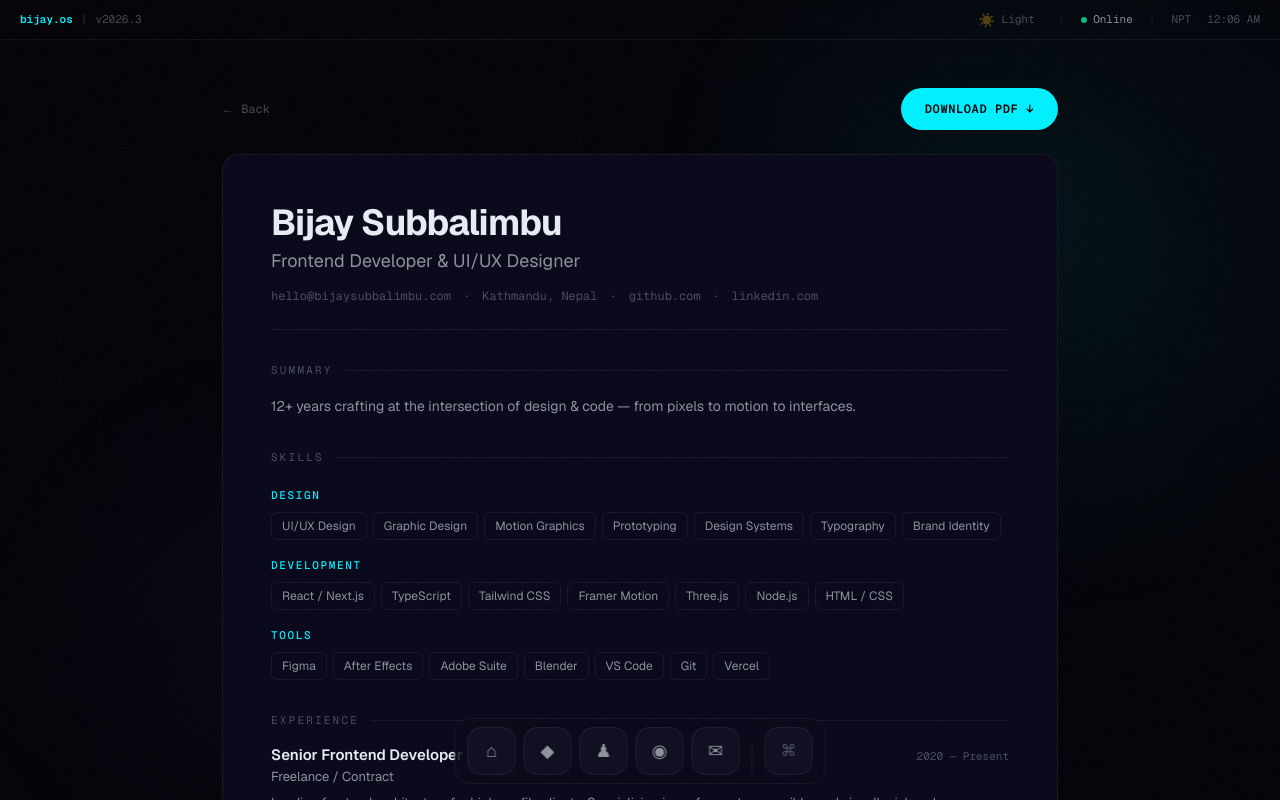
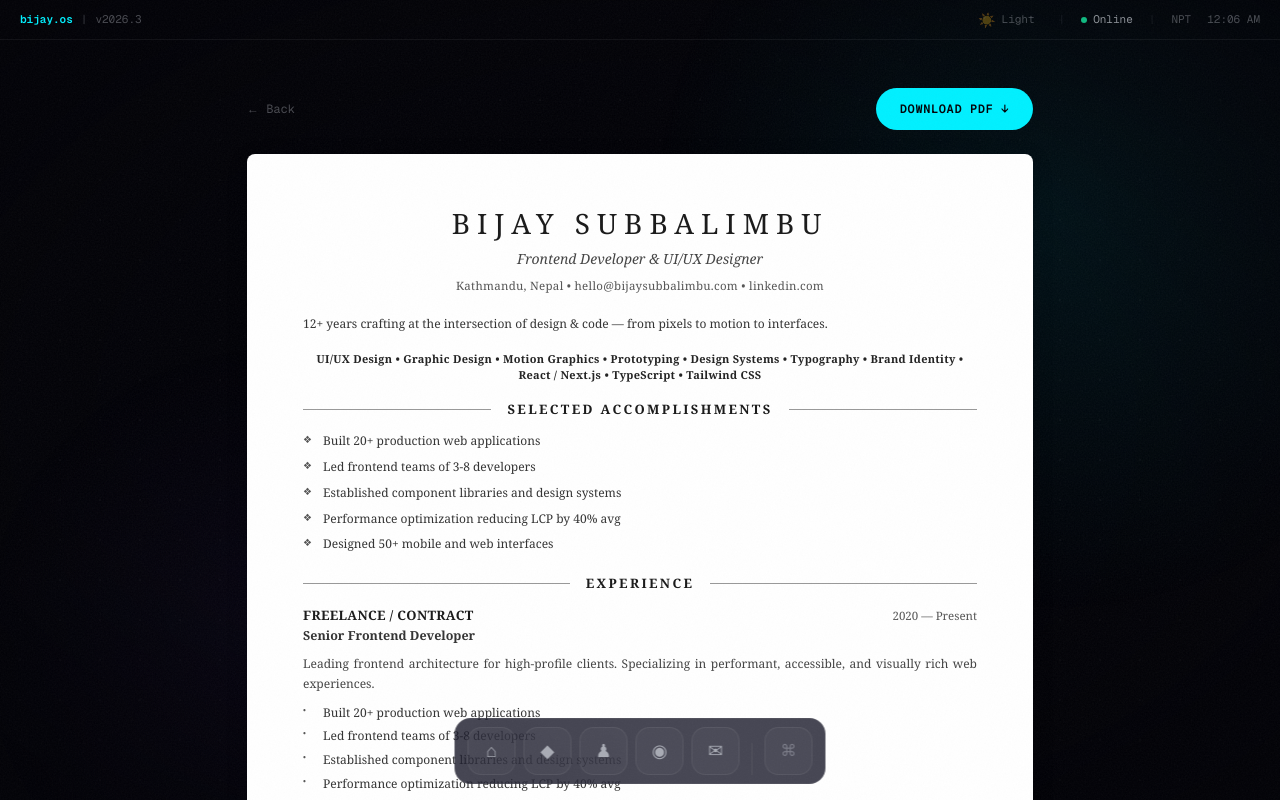
Before and after one commit to Limbuthitoo/portfolio, a Next.js app: page /resume in a window 1280 px wide. Built offline with nearby package versions, Linux system fonts and the light colour scheme.

Commit message:
Redesign resume/CV page to match professional template style

```diff
--- a/src/app/resume/ResumeClient.tsx
+++ b/src/app/resume/ResumeClient.tsx
@@ -8,45 +8,47 @@ interface Props {
 }
 
 export default function ResumeClient({ siteConfig, experiences }: Props) {
-  const handleDownload = () => {
-    window.print();
-  };
-
   const capabilities = siteConfig.capabilities || [];
   const education = siteConfig.education || [];
   const techStack = siteConfig.techStack || [];
+  const skills = siteConfig.skills || [];
+
+  /* Gather all highlights from experiences for "Selected Accomplishments" */
+  const allHighlights = experiences
+    .flatMap((exp) => exp.highlights.map((h) => h))
+    .slice(0, 5);
+
+  /* Build a keyword string from capabilities or techStack */
+  const keywords =
+    capabilities.length > 0
+      ? capabilities.flatMap((c) => c.skills).slice(0, 10)
+      : techStack.slice(0, 10);
 
   return (
     <>
-      {/* Print styles */}
       <style jsx global>{`
         @media print {
-          body { background: white !important; color: black !important; }
+          /* hide chrome */
+          body, html { margin: 0 !important; padding: 0 !important; background: #fff !important; }
           .no-print { display: none !important; }
-          .print-only { display: block !important; }
           .resume-page {
             max-width: 100% !important;
             padding: 0 !important;
             margin: 0 !important;
           }
-          .resume-content {
+          .resume-paper {
+            box-shadow: none !important;
             border: none !important;
-            background: white !important;
-            box-shadow: none !important;
             border-radius: 0 !important;
+            padding: 48px 56px !important;
           }
-          .resume-h { color: #111 !important; }
-          .resume-sub { color: #333 !important; }
-          .resume-muted { color: #666 !important; }
-          .resume-accent { color: #0891b2 !important; }
-          .resume-border { border-color: #e5e7eb !important; }
-          .resume-tag { background: #f3f4f6 !important; border-color: #e5e7eb !important; color: #374151 !important; }
+          @page { margin: 0.5in; size: A4; }
           * { -webkit-print-color-adjust: exact !important; print-color-adjust: exact !important; }
         }
       `}</style>
 
-      <div className="resume-page min-h-screen px-4 md:px-8 py-8 md:py-12 max-w-[900px] mx-auto">
-        {/* Download button (hidden on print) */}
+      <div className="resume-page min-h-screen px-4 md:px-8 py-8 md:py-12 max-w-[850px] mx-auto">
+        {/* Toolbar — hidden on print */}
         <div className="no-print flex items-center justify-between mb-6">
           <button
             onClick={() => window.history.back()}
@@ -55,7 +57,7 @@ export default function ResumeClient({ siteConfig, experiences }: Props) {
             ← Back
           </button>
           <button
-            onClick={handleDownload}
+            onClick={() => window.print()}
             className="inline-flex items-center gap-2 text-[12px] font-mono tracking-wider uppercase px-6 py-3 rounded-full bg-[var(--cyan)] text-[var(--bg)] font-semibold hover:shadow-[0_0_30px_rgba(0,240,255,0.25)] transition-all"
             data-cursor="Download"
           >
@@ -63,108 +65,116 @@ export default function ResumeClient({ siteConfig, experiences }: Props) {
           </button>
         </div>
 
-        {/* Resume content */}
-        <div className="resume-content rounded-2xl border border-[var(--border)] bg-[var(--bg-elevated)] p-8 md:p-12 space-y-8">
-          {/* Header */}
-          <header className="pb-6 border-b border-[var(--border)] resume-border">
-            <h1 className="text-3xl md:text-4xl font-bold tracking-tight resume-h">
+        {/* ─── Resume Paper ─── */}
+        <div
+          className="resume-paper bg-white text-[#222] rounded-lg shadow-[0_4px_24px_rgba(0,0,0,0.08)]"
+          style={{ fontFamily: "'Georgia', 'Times New Roman', serif", padding: "48px 56px" }}
+        >
+          {/* ── Header ── */}
+          <header className="text-center mb-5">
+            <h1
+              className="text-[28px] font-normal tracking-[0.25em] uppercase text-[#1a1a1a]"
+              style={{ letterSpacing: "0.25em" }}
+            >
               {siteConfig.name}
             </h1>
-            <p className="text-base md:text-lg text-[var(--fg-2)] resume-sub mt-1">
+            <p className="text-[14px] italic text-[#444] mt-1">
               {siteConfig.role}
             </p>
-            <div className="flex flex-wrap items-center gap-3 mt-3 text-[12px] font-mono text-[var(--fg-3)] resume-muted">
-              <span>{siteConfig.email}</span>
-              <span>·</span>
-              <span>{siteConfig.location}</span>
-              {siteConfig.social.github && (
-                <>
-                  <span>·</span>
-                  <span>{siteConfig.social.github.replace('https://', '')}</span>
-                </>
-              )}
-              {siteConfig.social.linkedin && (
-                <>
-                  <span>·</span>
-                  <span>{siteConfig.social.linkedin.replace('https://', '')}</span>
-                </>
-              )}
-            </div>
+            <p className="text-[11.5px] text-[#555] mt-2 tracking-wide">
+              {[
+                siteConfig.location,
+                siteConfig.email,
+                siteConfig.social?.linkedin
+                  ? siteConfig.social.linkedin.replace("https://", "")
+                  : null,
+              ]
+                .filter(Boolean)
+                .join("  •  ")}
+            </p>
           </header>
 
-          {/* Summary */}
-          <section>
-            <ResumeHeading>Summary</ResumeHeading>
-            <p className="text-[14px] text-[var(--fg-2)] resume-sub leading-relaxed">
+          {/* ── Summary ── */}
+          <section className="mb-4">
+            <p className="text-[12px] leading-[1.7] text-[#333] text-justify">
               {siteConfig.description}
             </p>
           </section>
 
-          {/* Skills / Tech Stack */}
-          {(capabilities.length > 0 || techStack.length > 0) && (
-            <section>
-              <ResumeHeading>Skills</ResumeHeading>
-              {capabilities.length > 0 ? (
-                <div className="space-y-3">
-                  {capabilities.map((cap) => (
-                    <div key={cap.category}>
-                      <span className="text-[11px] font-mono text-[var(--cyan)] resume-accent tracking-[0.15em] uppercase font-medium">
-                        {cap.category}
-                      </span>
-                      <div className="flex flex-wrap gap-1.5 mt-1.5">
-                        {cap.skills.map((skill) => (
-                          <span
-                            key={skill}
-                            className="text-[12px] px-2.5 py-1 rounded-md border border-[var(--border)] text-[var(--fg-2)] resume-tag"
-                          >
-                            {skill}
-                          </span>
-                        ))}
-                      </div>
-                    </div>
-                  ))}
-                </div>
-              ) : (
-                <div className="flex flex-wrap gap-1.5">
-                  {techStack.map((tech) => (
-                    <span
-                      key={tech}
-                      className="text-[12px] px-2.5 py-1 rounded-md border border-[var(--border)] text-[var(--fg-2)] resume-tag"
-                    >
-                      {tech}
-                    </span>
-                  ))}
-                </div>
-              )}
+          {/* ── Core Competencies / Keywords ── */}
+          {keywords.length > 0 && (
+            <p className="text-center text-[11px] font-bold text-[#222] tracking-wide mb-4">
+              {keywords.join("  •  ")}
+            </p>
+          )}
+
+          {/* ── Selected Accomplishments ── */}
+          {allHighlights.length > 0 && (
+            <section className="mb-5">
+              <SectionRule title="Selected Accomplishments" />
+              <ul className="mt-3 space-y-[6px]">
+                {allHighlights.map((h, i) => (
+                  <li
+                    key={i}
+                    className="text-[12px] leading-[1.65] text-[#333] pl-5 relative"
+                  >
+                    <span className="absolute left-0 top-0 text-[10px] text-[#555]">❖</span>
+                    {h}
+                  </li>
+                ))}
+              </ul>
             </section>
           )}
 
-          {/* Experience */}
+          {/* ── Experience ── */}
           {experiences.length > 0 && (
-            <section>
-              <ResumeHeading>Experience</ResumeHeading>
-              <div className="space-y-5">
-                {experiences.map((exp) => (
+            <section className="mb-5">
+              <SectionRule title="Experience" />
+              <div className="mt-3 space-y-5">
+                {experiences.map((exp, idx) => (
                   <div key={exp.id}>
-                    <div className="flex flex-col sm:flex-row sm:items-baseline sm:justify-between gap-0.5">
-                      <div>
-                        <h3 className="text-[15px] font-semibold text-[var(--fg)] resume-h">
-                          {exp.role}
-                        </h3>
-                        <p className="text-[13px] text-[var(--fg-2)] resume-sub">{exp.company}</p>
-                      </div>
-                      <span className="text-[11px] font-mono text-[var(--fg-3)] resume-muted shrink-0">
+                    {/* Company & Period */}
+                    <div className="flex justify-between items-baseline">
+                      <p className="text-[13px] font-bold text-[#1a1a1a] uppercase tracking-wide">
+                        {exp.company}
+                      </p>
+                      <span className="text-[11.5px] text-[#555] shrink-0 ml-4">
                         {exp.period}
                       </span>
                     </div>
-                    <p className="text-[13px] text-[var(--fg-2)] resume-sub leading-relaxed mt-1.5">
+
+                    {/* Role */}
+                    <p className="text-[12.5px] font-bold text-[#333] mt-[2px]">
+                      {exp.role}
+                    </p>
+
+                    {/* Description */}
+                    <p className="text-[12px] leading-[1.7] text-[#444] mt-2 text-justify">
                       {exp.description}
                     </p>
-                    {exp.highlights.length > 0 && (
-                      <ul className="mt-2 space-y-1">
-                        {exp.highlights.map((h, i) => (
-                          <li key={i} className="text-[12px] text-[var(--fg-2)] resume-sub flex items-start gap-2">
-                            <span className="text-[var(--cyan)] resume-accent mt-0.5 shrink-0">•</span>
+
+                    {/* Highlights */}
+                    {exp.highlights.length > 0 && idx === 0 && (
+                      <ul className="mt-2 space-y-[4px]">
+                        {exp.highlights.slice(0, 5).map((h, i) => (
+                          <li
+                            key={i}
+                            className="text-[12px] leading-[1.65] text-[#333] pl-5 relative"
+                          >
+                            <span className="absolute left-0 top-0 text-[8px] text-[#555]">•</span>
+                            {h}
+                          </li>
+                        ))}
+                      </ul>
+                    )}
+                    {exp.highlights.length > 0 && idx > 0 && (
+                      <ul className="mt-2 space-y-[4px]">
+                        {exp.highlights.slice(0, 3).map((h, i) => (
+                          <li
+                            key={i}
+                            className="text-[12px] leading-[1.65] text-[#333] pl-5 relative"
+                          >
+                            <span className="absolute left-0 top-0 text-[8px] text-[#555]">•</span>
                             {h}
                           </li>
                         ))}
@@ -176,31 +186,61 @@ export default function ResumeClient({ siteConfig, experiences }: Props) {
             </section>
           )}
 
-          {/* Education */}
+          {/* ── Education ── */}
           {education.length > 0 && (
-            <section>
-              <ResumeHeading>Education</ResumeHeading>
-              <div className="space-y-4">
+            <section className="mb-5">
+              <SectionRule title="Education" />
+              <div className="mt-3 space-y-3">
                 {education.map((edu, i) => (
                   <div key={i}>
-                    <div className="flex flex-col sm:flex-row sm:items-baseline sm:justify-between gap-0.5">
-                      <div>
-                        <h3 className="text-[15px] font-semibold text-[var(--fg)] resume-h">
-                          {edu.degree} — {edu.field}
-                        </h3>
-                        <p className="text-[13px] text-[var(--fg-2)] resume-sub">{edu.institution}</p>
-                      </div>
-                      <span className="text-[11px] font-mono text-[var(--fg-3)] resume-muted shrink-0">
+                    <div className="flex justify-between items-baseline">
+                      <p className="text-[13px] font-bold text-[#1a1a1a] uppercase tracking-wide">
+                        {edu.institution}
+                      </p>
+                      <span className="text-[11.5px] text-[#555] shrink-0 ml-4">
                         {edu.period}
                       </span>
                     </div>
+                    <p className="text-[12.5px] text-[#333] mt-[2px]">
+                      {edu.degree} — {edu.field}
+                    </p>
                     {edu.description && (
-                      <p className="text-[12px] text-[var(--fg-2)] resume-sub leading-relaxed mt-1">
+                      <p className="text-[12px] text-[#555] leading-[1.65] mt-1">
                         {edu.description}
                       </p>
                     )}
                   </div>
                 ))}
+              </div>
+            </section>
+          )}
+
+          {/* ── Skills ── */}
+          {(capabilities.length > 0 || skills.length > 0) && (
+            <section>
+              <SectionRule title="Skills" />
+              <div className="mt-3 space-y-2">
+                {capabilities.length > 0
+                  ? capabilities.map((cap) => (
+                      <div key={cap.category} className="flex items-baseline gap-2">
+                        <span className="text-[11.5px] font-bold text-[#1a1a1a] uppercase tracking-wide min-w-[100px] shrink-0">
+                          {cap.category}:
+                        </span>
+                        <span className="text-[12px] text-[#444]">
+                          {cap.skills.join(", ")}
+                        </span>
+                      </div>
+                    ))
+                  : skills.map((s) => (
+                      <div key={s.label} className="flex items-baseline gap-2">
+                        <span className="text-[11.5px] font-bold text-[#1a1a1a] uppercase tracking-wide min-w-[100px] shrink-0">
+                          {s.label}:
+                        </span>
+                        <span className="text-[12px] text-[#444]">
+                          {s.skills.join(", ")}
+                        </span>
+                      </div>
+                    ))}
               </div>
             </section>
           )}
@@ -210,13 +250,18 @@ export default function ResumeClient({ siteConfig, experiences }: Props) {
   );
 }
 
-function ResumeHeading({ children }: { children: React.ReactNode }) {
+/* ── Section Rule — centered title between horizontal lines ── */
+function SectionRule({ title }: { title: string }) {
   return (
-    <div className="flex items-center gap-3 mb-4">
-      <h2 className="text-[11px] font-mono text-[var(--fg-3)] resume-muted tracking-[0.2em] uppercase">
-        {children}
+    <div className="flex items-center gap-0">
+      <div className="flex-1 h-px bg-[#999]" />
+      <h2
+        className="text-[12px] font-bold tracking-[0.2em] uppercase text-[#1a1a1a] px-4 text-center"
+        style={{ fontVariant: "small-caps", fontSize: "13px", letterSpacing: "0.18em" }}
+      >
+        {title}
       </h2>
-      <div className="flex-1 h-px bg-[var(--border)] resume-border" />
+      <div className="flex-1 h-px bg-[#999]" />
     </div>
   );
 }
```
